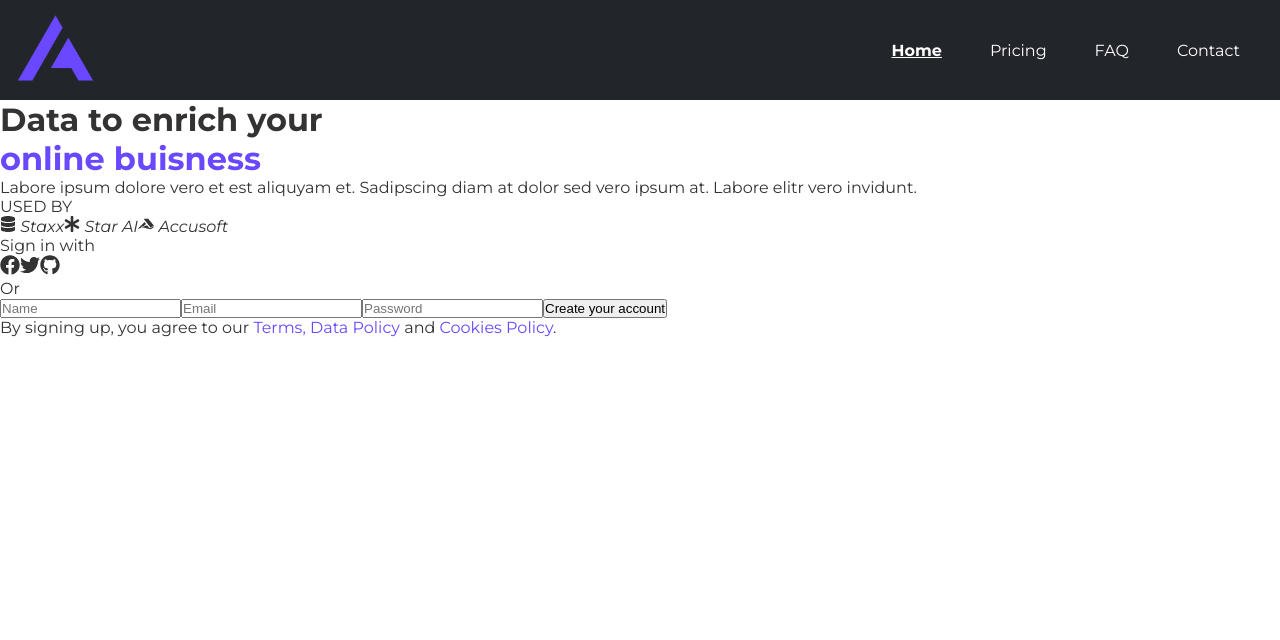
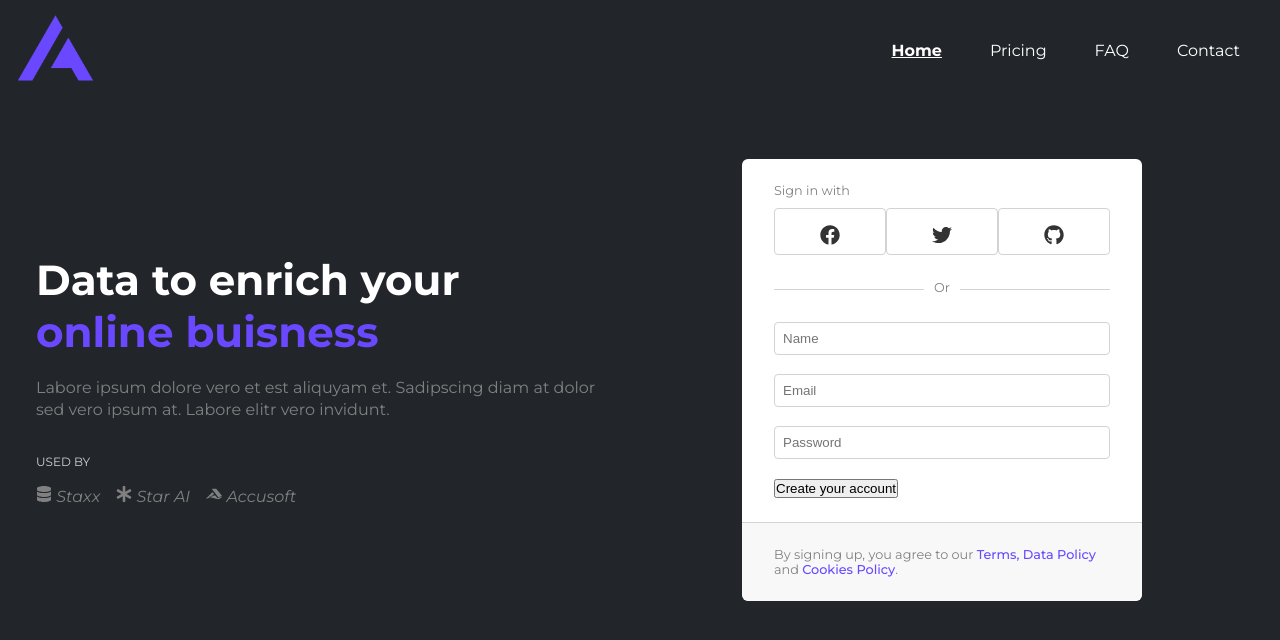
Before and after one commit to Youngpwd/react_router_v6_tutorial, a React (Create React App) app: page / in a window 1280 px wide. Shown: the top 640 px of the page. Built offline with nearby package versions, Linux system fonts and the light colour scheme.

Commit message:
initial styling for Hero

```diff
--- a/src/components/Hero/Hero.css
+++ b/src/components/Hero/Hero.css
@@ -0,0 +1,131 @@
+/*Hero, container box, content box styles*/
+
+.hero {
+  width: 100%;
+  height: 100vh;
+  background-color: var(--darkgrey);
+}
+
+.hero .container {
+  max-width: 1240px;
+  padding: 0 1rem;
+  margin: auto;
+}
+
+.hero .content {
+  display: grid;
+  grid-template-columns: repeat(2, 1fr);
+}
+
+/* Hero Column 1 styles */
+
+.hero .col-1 {
+  padding: 1rem 1rem 1rem 0;
+  height: 70vh;
+  display: flex;
+  flex-direction: column;
+  justify-content: center;
+}
+
+.hero .col-1 h1 {
+  font-size: 42px;
+  font-weight: 700;
+  color: #fff;
+}
+
+.hero .col-1 p {
+  font-size: 1rem;
+  color: var(--grey);
+  line-height: 1.4;
+  margin-top: 1.2rem;
+}
+
+.hero .used-by p {
+  color: var(--lightgrey);
+  font-size: 12px;
+  margin: 2rem 0 1rem 0;
+}
+
+.hero .col-1 .icons i {
+  color: var(--grey);
+  padding-right: 1rem;
+}
+
+/* Hero Column 2 Styles */
+
+.hero .col-2 {
+  padding: 1rem;
+  height: 70vh;
+  display: flex;
+  flex-direction: column;
+  justify-content: center;
+  font-size: 0.8rem;
+}
+
+.hero .col-2 p {
+  color: var(--grey);
+}
+
+.hero .form-layout {
+  width: 400px;
+  margin: auto;
+  background-color: #fff;
+  border-radius: 6px;
+}
+
+.hero .form-container {
+  padding: 1.5rem 2rem;
+}
+
+.hero .sign-in-text {
+  margin-bottom: 10px;
+}
+
+.hero .social-login {
+    display: flex;
+    justify-content: space-between;
+}
+
+.hero .social-login i {
+  background-color: #fff;
+  padding: 16px 45px 6px 45px;
+  border: 1px solid var(--lightgrey);
+  border-radius: 4px;
+}
+
+.col-2 .divider p {
+  width: 100%;
+  text-align: center;
+  border-bottom: 1px solid var(--lightgrey);
+  line-height: 0.1rem;
+  margin: 2rem 0;
+}
+
+.col-2 .divider p span {
+  background-color: #fff;
+  padding: 0 10px;
+}
+
+form input {
+  display: block;
+  width: 100%;
+  margin: 1.2rem 0;
+  padding: 8px;
+  border: 1px solid var(--lightgrey);
+  border-radius: 4px;
+}
+
+.hero .form-footer {
+  border-top: 1px solid var(--lightgrey);
+  background-color: #f8f8f8;
+  border-bottom-right-radius: 8px;
+  border-bottom-left-radius: 8px;
+}
+
+.form-footer p {
+  padding: 1.5rem 2rem;
+}
+
+.form-footer span {
+  font-weight: 500;
+}
--- a/src/index.css
+++ b/src/index.css
@@ -13,11 +13,6 @@
   --darkgrey: #22262a;
   --lightgrey: #d3d3d3;
   --grey: #808080;
-}
-
-
-html {
-  width: 100%;
 }
 
 body {
```
